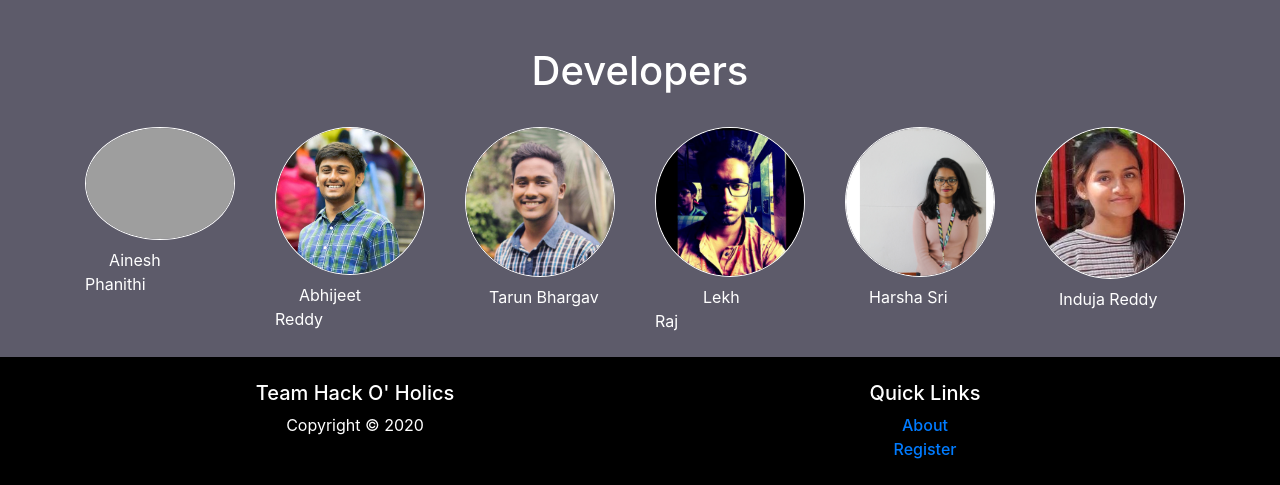
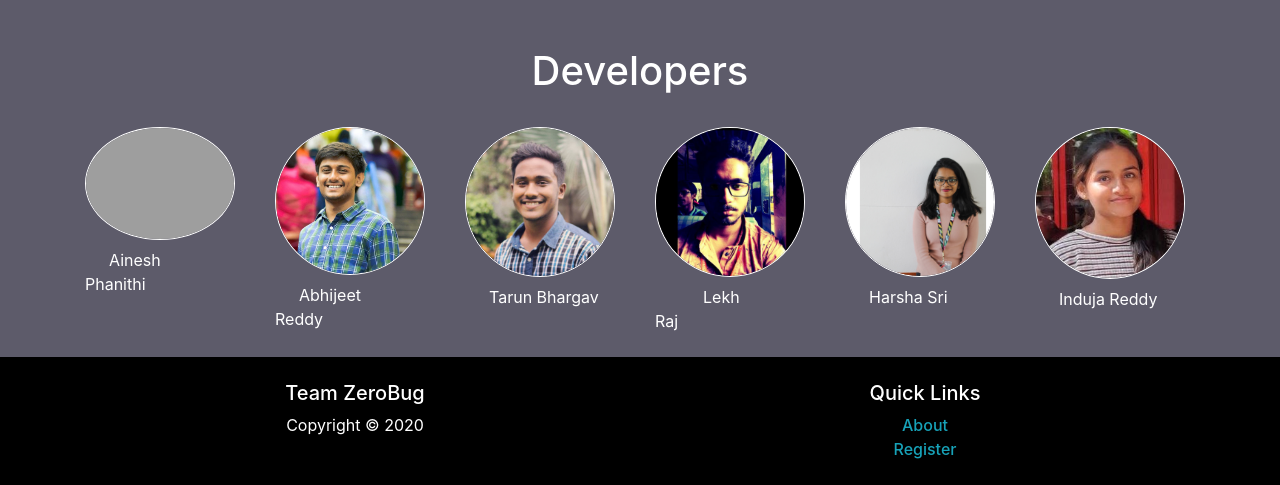
Before and after one commit to Aineshphanithi/SIH-FarmersFriend-, a Flask app: page /about.html in a window 1280 px wide. Shown: the part 1121-1606 px from the top of the page. Run offline with Flask 2, Linux system fonts and the light colour scheme; some libraries are stand-ins or nearby versions; grey boxes are pictures that could not be loaded.

Commit message:
team name changed

```diff
--- a/templates/DiscussionForum.html
+++ b/templates/DiscussionForum.html
@@ -126,13 +126,13 @@
   <div class="container">
       <div class="row">
           <div class="col">
-              <h5>Team Hack O' Holics</h5>
+              <h5>Team ZeroBug</h5>
               <p>Copyright &copy; <span id="year"></span></p>
           </div>
           <div class="col">
               <h5>Quick Links</h5>
-              <a href="" class="h6">About</a><br>
-              <a href="" class="h6">Register</a>
+              <a href="about.html" class="h6 text-info">About</a><br>
+              <a href="register.html" class="h6 text-info">Register</a>
           </div>
       </div>
   </div>
--- a/templates/about.html
+++ b/templates/about.html
@@ -134,13 +134,13 @@
   <div class="container">
       <div class="row">
           <div class="col">
-              <h5>Team Hack O' Holics</h5>
+              <h5>Team ZeroBug</h5>
               <p>Copyright &copy; <span id="year"></span></p>
           </div>
           <div class="col">
               <h5>Quick Links</h5>
-              <a href="about.html" class="h6">About</a><br>
-              <a href="register.html" class="h6">Register</a>
+              <a href="about.html" class="h6 text-info">About</a><br>
+              <a href="register.html" class="h6 text-info">Register</a>
           </div>
       </div>
   </div>
--- a/templates/askaquestion.html
+++ b/templates/askaquestion.html
@@ -73,13 +73,13 @@
   <div class="container">
       <div class="row">
           <div class="col">
-              <h5>Team Hack O' Holics</h5>
+              <h5>Team ZeroBug</h5>
               <p>Copyright &copy; <span id="year"></span></p>
           </div>
           <div class="col">
               <h5>Quick Links</h5>
-              <a href="about.html" class="h6">About</a><br>
-              <a href="register.html" class="h6">Register</a>
+              <a href="about.html" class="h6 text-info">About</a><br>
+              <a href="register.html" class="h6 text-info">Register</a>
           </div>
       </div>
   </div>
--- a/templates/index.html
+++ b/templates/index.html
@@ -158,13 +158,13 @@
       <div class="container">
           <div class="row">
               <div class="col">
-                  <h5>Team Hack O' Holics</h5>
+                  <h5>Team ZeroBug</h5>
                   <p>Copyright &copy; <span id="year"></span></p>
               </div>
               <div class="col">
                   <h5>Quick Links</h5>
-                  <a href="" class="h6">About</a><br>
-                  <a href="" class="h6">Register</a>
+                <a href="about.html" class="h6 text-info">About</a><br>
+                <a href="register.html" class="h6 text-info">Register</a>
               </div>
           </div>
       </div>
--- a/templates/knowledgehub.html
+++ b/templates/knowledgehub.html
@@ -97,13 +97,13 @@
   <div class="container">
       <div class="row">
           <div class="col">
-              <h5>Team Hack O' Holics</h5>
+              <h5>Team ZeroBug</h5>
               <p>Copyright &copy; <span id="year"></span></p>
           </div>
           <div class="col">
               <h5>Quick Links</h5>
-              <a href="about.html" class="h6">About</a><br>
-              <a href="register.html" class="h6">Register</a>
+              <a href="about.html" class="h6 text-info">About</a><br>
+              <a href="register.html" class="h6 text-info">Register</a>
           </div>
       </div>
   </div>
--- a/templates/register.html
+++ b/templates/register.html
@@ -149,13 +149,13 @@
   <div class="container">
       <div class="row">
           <div class="col">
-              <h5>Team Hack O' Holics</h5>
+              <h5>Team ZeroBug</h5>
               <p>Copyright &copy; <span id="year"></span></p>
           </div>
           <div class="col">
               <h5>Quick Links</h5>
-              <a href="" class="h6">About</a><br>
-              <a href="" class="h6">Register</a>
+              <a href="about.html" class="h6 text-info">About</a><br>
+              <a href="register.html" class="h6 text-info">Register</a>
           </div>
       </div>
   </div>
--- a/templates/results.html
+++ b/templates/results.html
@@ -154,13 +154,13 @@
   <div class="container">
       <div class="row">
           <div class="col">
-              <h5>Team Hack O' Holics</h5>
+              <h5>Team ZeroBug</h5>
               <p>Copyright &copy; <span id="year"></span></p>
           </div>
           <div class="col">
               <h5>Quick Links</h5>
-              <a href="about.html" class="h6">About</a><br>
-              <a href="register.html" class="h6">Register</a>
+              <a href="about.html" class="h6 text-info">About</a><br>
+              <a href="register.html" class="h6 text-info">Register</a>
           </div>
       </div>
   </div>
--- a/templates/smartguide.html
+++ b/templates/smartguide.html
@@ -123,13 +123,13 @@
   <div class="container">
       <div class="row">
           <div class="col">
-              <h5>Team Hack O' Holics</h5>
+              <h5>Team ZeroBug</h5>
               <p>Copyright &copy; <span id="year"></span></p>
           </div>
           <div class="col">
               <h5>Quick Links</h5>
-              <a href="about.html" class="h6">About</a><br>
-              <a href="register.html" class="h6">Register</a>
+              <a href="about.html" class="h6 text-info">About</a><br>
+              <a href="register.html" class="h6 text-info">Register</a>
           </div>
       </div>
   </div>
--- a/templates/weatherupdates.html
+++ b/templates/weatherupdates.html
@@ -79,13 +79,13 @@
   <div class="container">
       <div class="row">
           <div class="col">
-              <h5>Team Hack O' Holics</h5>
+              <h5>Team ZeroBug</h5>
               <p>Copyright &copy; <span id="year"></span></p>
           </div>
           <div class="col">
               <h5>Quick Links</h5>
-              <a href="" class="h6">About</a><br>
-              <a href="" class="h6">Register</a>
+              <a href="about.html" class="h6 text-info">About</a><br>
+              <a href="register.html" class="h6 text-info">Register</a>
           </div>
       </div>
   </div>
```
